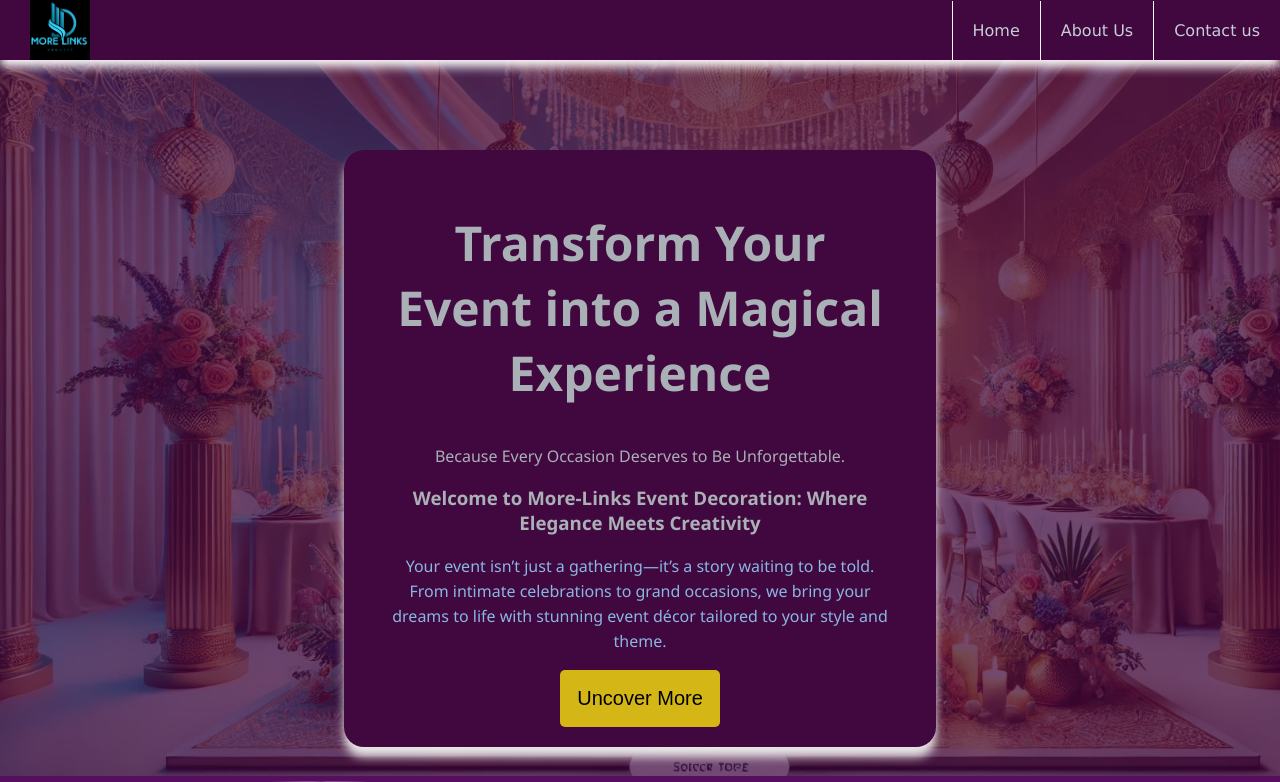
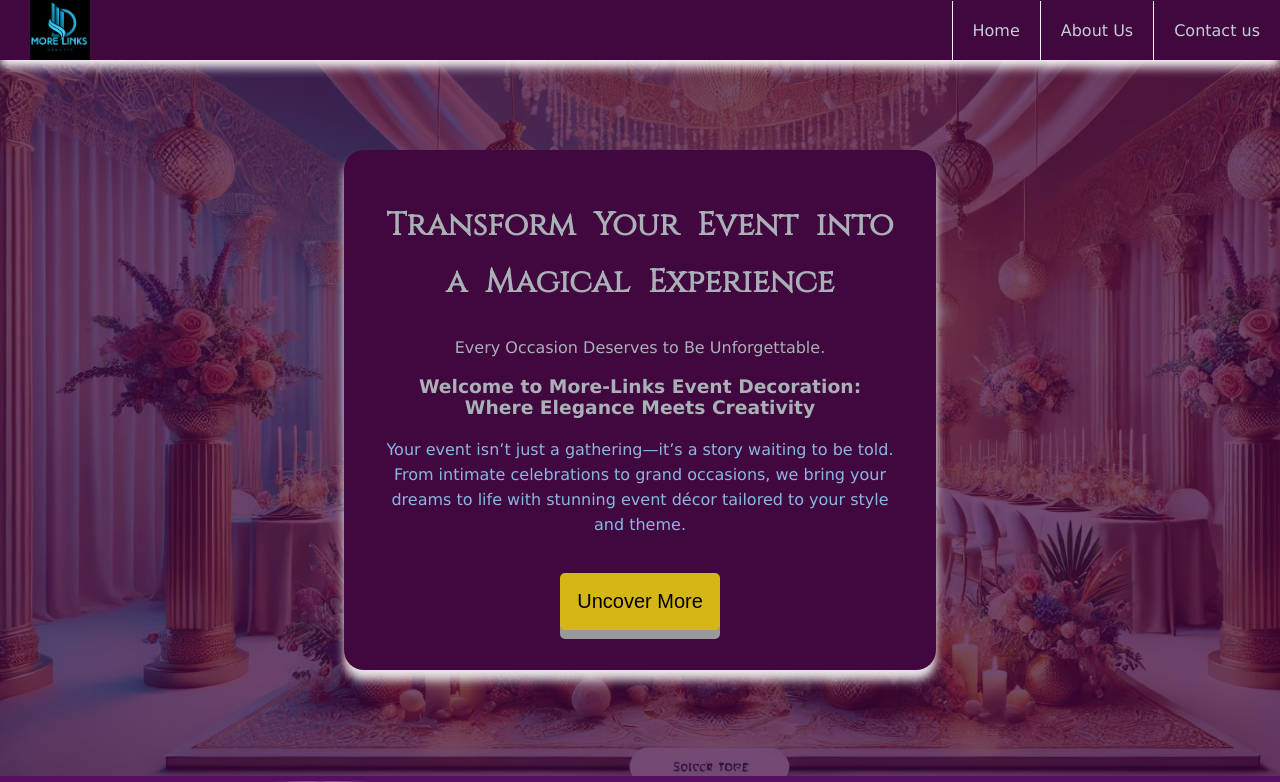
Before and after one commit to Ikendu/moreLinksDeco, a React (Vite) app in the folder mysite/: page / in a window 1280 px wide. Shown: the top 782 px of the page. Built offline with nearby package versions, Linux system fonts and the light colour scheme.

Commit message:
more styling

```diff
--- a/mysite/index.html
+++ b/mysite/index.html
@@ -4,6 +4,10 @@
     <meta charset="UTF-8" />
     <link rel="icon" type="image/svg+xml" href="/logoImage.png" />
     <meta name="viewport" content="width=device-width, initial-scale=1.0" />
+    <link
+      href="https://fonts.googleapis.com/css?family=Cinzel"
+      rel="stylesheet"
+    />
     <title>More Links - Event Decoration</title>
   </head>
   <body>
--- a/mysite/src/App.css
+++ b/mysite/src/App.css
@@ -52,11 +52,9 @@ header {
   top: 60px;
   background-color: #0f3d3d;
   background-size: cover;
-  /* background-attachment: fixed; */
+  background-attachment: fixed;
 }
-.pageCover h1 {
-  font-size: 3em;
-}
+
 .overlay {
   background-color: #41073fba;
   width: 100%;
@@ -68,7 +66,7 @@ header {
   bottom: 0;
 }
 .landingContent {
-  font-family: "Segoe UI", Tahoma, Geneva, Verdana, sans-serif;
+  font-family: "Lucida Sans", "Lucida Sans Regular", "Lucida Grande", sans-serif;
   position: relative;
   top: 90px;
   margin: auto;
@@ -80,13 +78,27 @@ header {
   border-radius: 20px;
   text-align: center;
 }
+.landingContent h1 {
+  font-family: Cinzel, "Franklin Gothic Medium", "Arial Narrow", Arial,
+    sans-serif;
+  font-size: 2em;
+  word-spacing: 10px;
+  line-height: 1.8em;
+}
 .landingContent button {
   padding: 17px;
   background-color: #d4b716;
   font-size: 20px;
   border: none;
   border-radius: 5px;
-  cursor: pointer;
+  margin: 20px;
+  z-index: 20;
+  box-shadow: 0 9px #999;
+}
+.landingContent button:active {
+  background-color: #3e8e41;
+  box-shadow: 0 5px #666;
+  transform: translateY(4px);
 }
 .moreParagraph {
   line-height: 25px;
--- a/mysite/src/pages/HomePage.jsx
+++ b/mysite/src/pages/HomePage.jsx
@@ -26,7 +26,7 @@ export default function HomePage() {
           <div className="overlay">
             <div className="landingContent">
               <h1>Transform Your Event into a Magical Experience</h1>
-              <p>Because Every Occasion Deserves to Be Unforgettable.</p>
+              <p>Every Occasion Deserves to Be Unforgettable.</p>
               <h3>
                 Welcome to More-Links Event Decoration: Where Elegance Meets
                 Creativity
```
